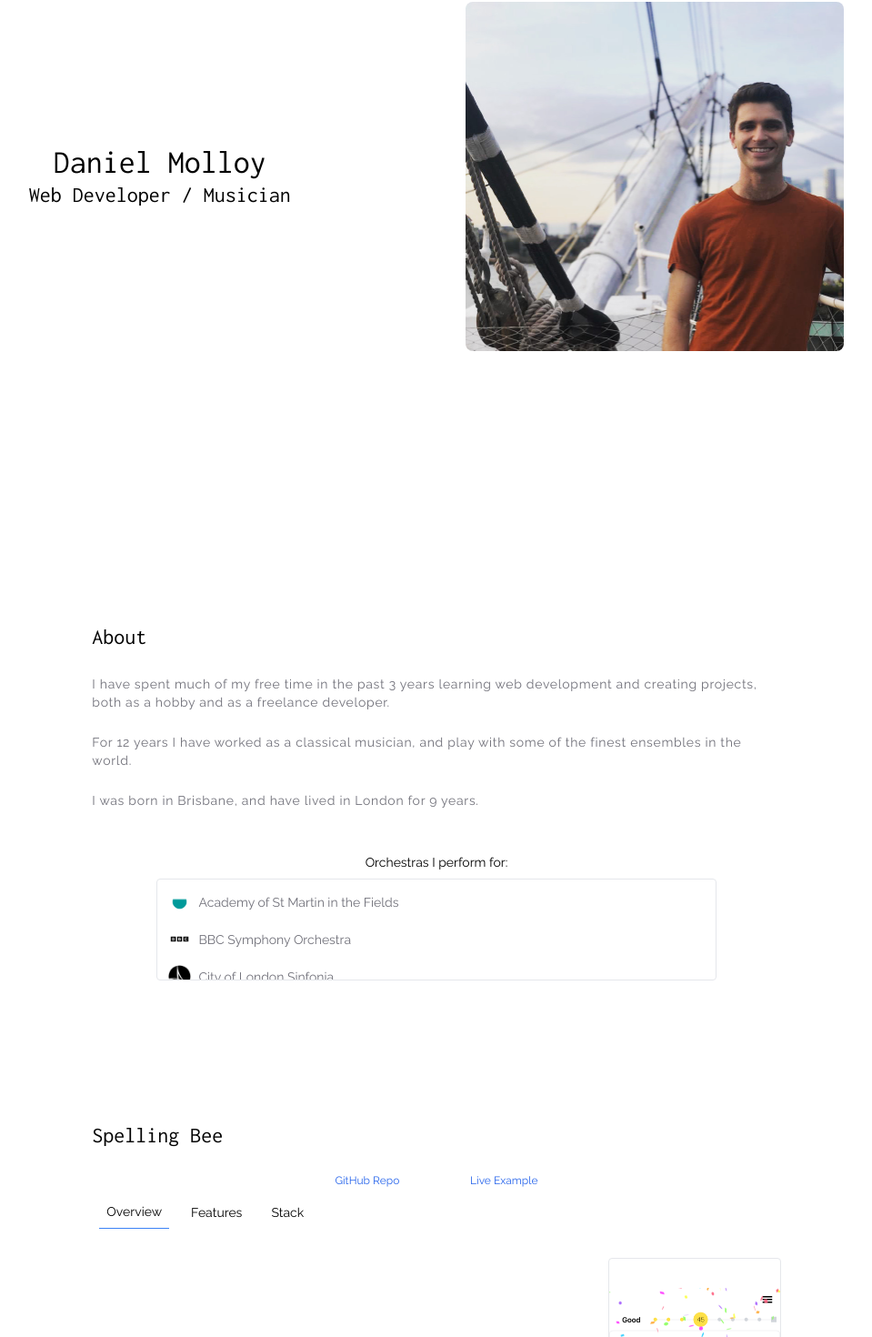
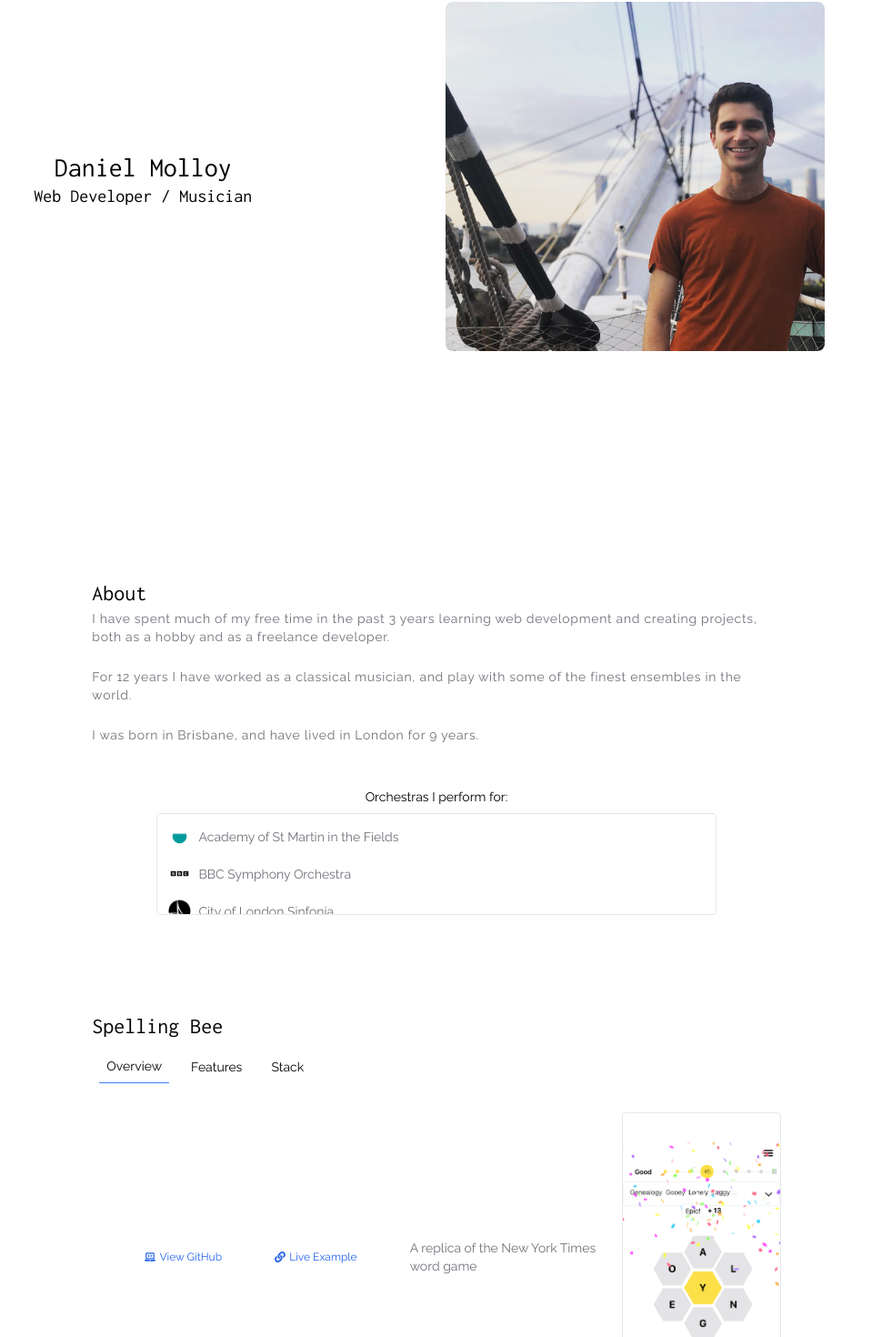
Before and after one commit to danmolloy/portfolio-site, a Next.js app: page / in a window 1280 px wide. Shown: the part 206-1676 px from the top of the page at 91% size, without its empty margins (160-1119 px from the left). Built offline with nearby package versions, Linux system fonts and the light colour scheme.

Commit message:
mobile screen adjustments

```diff
--- a/components/about.tsx
+++ b/components/about.tsx
@@ -44,7 +44,7 @@ export default function AboutSection() {
         </div>
       <div className="w-5/6 m-2 flex flex-col items-center p-2">
         <p className="p-2">Orchestras I perform for:</p>
-        <ul className=" h-28 w-full overflow-auto p-1 rounded border">
+        <ul className=" h-28 w-[90vw] md:w-full overflow-auto p-1 rounded border ">
           {aboutData.orchestras.map(i => (
             <li key={i.name} className="p-2 flex flex-row items-center bg-white text-zinc-500">
               {i.favicon && <Image alt={`${i.name} favicon`} src={i.favicon} height={25} width={25} className="mr-2"/>}
--- a/components/footer.tsx
+++ b/components/footer.tsx
@@ -4,12 +4,12 @@ import { animateScroll as scroll } from 'react-scroll'
 
 export default function Footer() {
   return (
-    <div className="w-full h-20 dark:bg-zinc-900 flex flex-row justify-between px-2 items-center">
+    <div className="w-full h-20 dark:bg-zinc-900 flex sm:flex-row flex-col sm:justify-between p-2 items-center">
+      <button className='hover:underline font-display text-sm font-light hover:cursor-pointer active:text-zinc-400 m-1 ' onClick={() => scroll.scrollToTop({ smooth: true, duration: 750 })}>
+        Back to top
+      </button>
       <p className="text-sm text-zinc-400 font-display">Designed and built by Daniel Molloy</p>
 
-      <button className='hover:underline font-display text-sm font-light hover:cursor-pointer active:text-zinc-400' onClick={() => scroll.scrollToTop({ smooth: true, duration: 750 })}>
-        Back to top
-      </button>
     </div>
   )
 }
--- a/components/header.tsx
+++ b/components/header.tsx
@@ -8,10 +8,10 @@ export const menuItems: {title: string}[] = [
     title: "About",
   },
   {
-    title: "GigFix",
+    title: "Spelling Bee",
   },
   {
-    title: "Spelling Bee",
+    title: "GigFix",
   },
   {
     title: "Contact",
@@ -33,10 +33,10 @@ export default function Header(props: HeaderProps) {
   useEffect(() => {
     function handleScroll() {
       const currentPosition = window.scrollY;
-      if (currentPosition > scrollPosition + 100) {
+      if (currentPosition > scrollPosition + 25) {
         setScrollPosition(currentPosition);
         setShowHeader(false)
-      } else if (currentPosition < scrollPosition - 5) {
+      } else if (currentPosition < scrollPosition - 50) {
         setScrollPosition(currentPosition);
         setShowHeader(true)
       }
@@ -54,12 +54,12 @@ export default function Header(props: HeaderProps) {
     <div
 
     className={!showHeader && scrollPosition < 750
-      ? "justify-between font-display -translate-y-full transition duration-1000  fixed z-30 h-16 w-screen top-0 flex flex-row-reverse md:flex-row items-center fill-zinc-300 text-zinc-100"
+      ? "justify-between font-display -translate-y-full transition duration-1000  fixed z-30 h-14 w-screen top-0 flex flex-row-reverse md:flex-row items-center fill-zinc-300 text-zinc-100"
       : !showHeader
-      ? "justify-between font-display -translate-y-full transition duration-1000 bg-white fixed z-30 h-16 w-screen top-0 flex flex-row-reverse md:flex-row items-center  shadow fill-zinc-300 text-black"
+      ? "justify-between font-display -translate-y-full transition duration-500 bg-white fixed z-30 h-14 w-screen top-0 flex flex-row-reverse md:flex-row items-center  shadow fill-zinc-300 text-black"
       /* : scrollPosition < 750
       ? "font-display  transition duration-500 ease-out fixed  z-30 h-16 w-screen top-0 flex flex-row  items-center justify-between  fill-zinc-300 text-zinc-100"
- */      : "justify-between font-display transition duration-500 ease-out fixed  bg-white z-30 h-16 w-screen top-0 flex flex-row-reverse md:flex-row  items-center  shadow fill-zinc-300 text-black"}>
+ */      : "justify-between font-display transition duration-500 ease-out fixed  bg-white z-30 h-14 w-screen top-0 flex flex-row-reverse md:flex-row  items-center  shadow fill-zinc-300 text-black"}>
 {/*       <h1 className={showMenu ? "md:hidden p-2 text-black" : 'md:hidden p-2 '}>Daniel Molloy</h1>
  */}      <div className='hidden md:flex w-screen  flex-row  justify-end pr-4'>
         <button className=' p-4 m-2 text-lg font-light hover:cursor-pointer active:text-zinc-400' onClick={() => scroll.scrollToTop({ smooth: true, duration: 500 })}>
--- a/components/index.tsx
+++ b/components/index.tsx
@@ -106,15 +106,15 @@ export default function IndexSection(props: IndexProps) {
   return (
     <div className="dark:bg-zinc-900 dark:text-zinc-300  w-screen flex flex-col items-center">
       <div className="flex flex-col items-center h-screen justify-evenly sm:flex-row font-display w-screen">
-        <div className="text-center">
-        <h1 className="text-4xl">
+        <div className="text-center mt-2">
+        <h1 className="text-3xl">
           Daniel Molloy
         </h1>
-        <p className="text-2xl">
+        <p className="text-xl">
           Web Developer / Musician
         </p>
         </div>
-        <div className="rounded-lg overflow-hidden ">
+        <div className="rounded-lg overflow-hidden m-4">
         <Image className=" " src={"/images/danHero.jpg"} alt="" width={833/2} height={768/2} />
         </div>
       </div>
--- a/components/indexDiv.tsx
+++ b/components/indexDiv.tsx
@@ -12,9 +12,9 @@ export default function IndexDiv(props: IndexSectionProps) {
   const { children, title, name } = props;
 
   return (
-    <Element name={name ? name : title.toLowerCase()} className="pt-16 p-12 text-sm flex flex-col items-center w-screen lg:w-2/3 ">
+    <Element name={name ? name : title.toLowerCase()} className=" p-12 text-sm flex flex-col items-center w-screen lg:w-2/3 ">
       <div className="flex flex-row w-full">
-      <h1 className="font-5xl my-8 font-display">{title}</h1>
+      <h1 className="font-display mb-2">{title}</h1>
       </div>
       {children}
     </Element>
--- a/components/projectDiv.tsx
+++ b/components/projectDiv.tsx
@@ -1,6 +1,7 @@
 import Image from "next/image";
 import IndexDiv from "./indexDiv";
 import { useState } from "react";
+import { FaLaptopCode, FaLink } from "react-icons/fa"
 
 export type ProjectDivProps = {
   id: number
@@ -35,18 +36,27 @@ export default function ProjectDiv(props: ProjectDivProps) {
   const { title, overview, features, stack, githubLink, previewLink } = props;
   return (
     <IndexDiv title={title}>
-
-      <div className="text-blue-600 flex flex-row w-1/2 items-center justify-evenly text-xs ">
-        <a href={githubLink} target="_blank" className="hover:underline ">GitHub Repo</a>
-        <a href={previewLink} target="_blank" className="hover:underline">Live Example</a>
-      </div>
       <div className="w-full flex flex-row  mb-6 ">
         <button className={selectedTab === 0 ? " border-b border-blue-500  py-2 px-2 m-2 " : "py-2 px-2 m-2"} onClick={() => setSelectedTab(0)}>Overview</button>
-        <button className={selectedTab === 1 ? " border-b border-blue-500  py-2 px-2 m-2" : "py-2 px-2 m-2" } onClick={() => setSelectedTab(1)}>Features</button>
+        <button className={selectedTab === 1 ? " border-b border-blue-500  py-2 px-2 m-2 bg-gradient" : "py-2 px-2 m-2" } onClick={() => setSelectedTab(1)}>Features</button>
         <button className={selectedTab === 2 ? " border-b border-blue-500  py-2 px-2 m-2" : "py-2 px-2 m-2"} onClick={() => setSelectedTab(2)}>Stack</button>
       </div>
       {selectedTab === 0
       ? <div className="flex flex-col lg:flex-row items-center lg:justify-between w-full text-start">
+        <div className="text-blue-600 flex flex-row w-full sm:w-1/2 items-center justify-evenly text-xs ">
+        <a href={githubLink} target="_blank" className="hover:underline flex flex-row items-center">
+          <FaLaptopCode />
+          <p className="ml-1">
+            View GitHub
+          </p>
+        </a>
+        <a href={previewLink} target="_blank" className="hover:underline flex flex-row items-center">
+          <FaLink />
+          <p className="ml-1">
+            Live Example
+          </p>
+        </a>
+      </div>
         <div className=" py-4 lg:w-1/3 text-zinc-500">
           <p>{overview.blurb}</p>
         </div>
@@ -66,9 +76,9 @@ export default function ProjectDiv(props: ProjectDivProps) {
         </div>
       </div>
       : <div className="flex  lg:flex-row lg:justify-between flex-col w-full items-center">
-        <div className=" py-4 text-zinc-500">
+        <div className=" py-4 text-zinc-500  flex flex-row lg:flex-col flex-wrap items-center justify-center">
           {stack.stackArr.map(i => (
-            <p className="mb-2  text-start"  key={i}>
+            <p className="m-2  text-start"  key={i}>
               {i}
             </p>
           ))}
```
